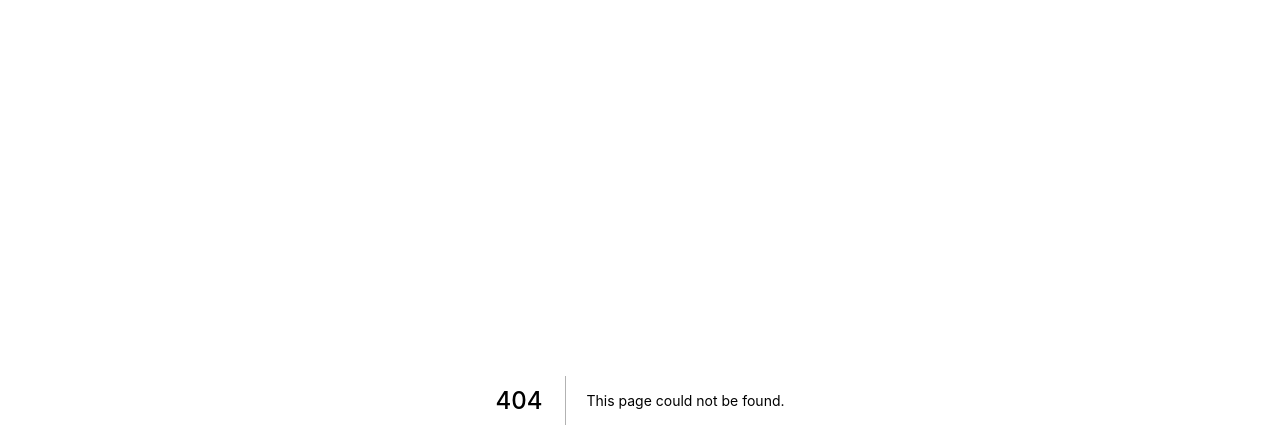
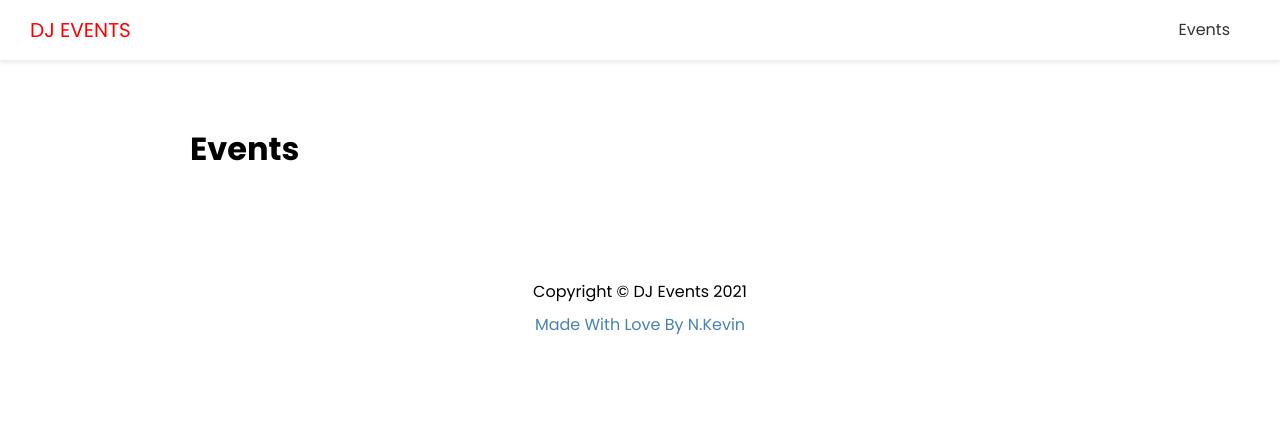
Before and after one commit to nkusikevin/EventPosting_WebsiteApp, a Next.js app: page /events in a window 1280 px wide. Before the commit this address had no page. Shown: the top 448 px of the page. Built offline with nearby package versions, Linux system fonts and the light colour scheme.

Commit message:
adding header and footer

```diff
--- /dev/null
+++ b/components/Footer.js
@@ -0,0 +1,12 @@
+import Link from "next/link"
+import style from "../styles/Footer.module.css"
+export default function Footer() {
+    return (
+			<footer className={style.footer}>
+				<p>Copyright &copy; DJ Events {new Date().getFullYear()}</p>
+				<p>
+					<Link href='/about'>Made With Love By N.Kevin</Link>
+				</p>
+			</footer>
+		);
+}
--- /dev/null
+++ b/components/Header.js
@@ -0,0 +1,24 @@
+import Link from "next/link";
+import styles from "../styles/Header.module.css";
+export default function Header() {
+	return <header  className={styles.header}>
+        <div className={styles.logo}>
+            <Link href='/'>
+                <a>
+                    Dj Events
+                </a>
+            </Link>
+        </div>
+        <nav>
+            <ul>
+                <li>
+                    <Link href="/events">
+                    <a>Events</a>
+                    </Link>
+                </li>
+            </ul>
+        </nav>
+    </header>
+
+    ;
+}
--- /dev/null
+++ b/components/Layout.js
@@ -0,0 +1,24 @@
+import Head from "next/head";
+import styles from "../styles/Layout.module.css";
+import Header from "./Header";
+import Footer from "./Footer";
+export default function Layout({ title, keywords, description, children }) {
+	return (
+		<div>
+			<Head>
+				<title>{title}</title>
+				<meta name='description' content={description} />
+				<meta name='keywords' content={keywords} />
+			</Head>
+			<Header />
+			<div className={styles.container}>{children}</div>
+			<Footer />
+		</div>
+	);
+}
+
+Layout.defaultProps = {
+	title: "DJ Events | Find the hottest Parties",
+	description: "Find the latest DJ and other musical events",
+	keywords: "music,dj,edm,events",
+};
--- /dev/null
+++ b/pages/events/index.js
@@ -0,0 +1,8 @@
+import Layout from "../../components/Layout";
+export default function index() {
+	return (
+		<Layout title="Events">
+			<h1>Events</h1>
+		</Layout>
+	);
+}
--- /dev/null
+++ b/styles/Footer.module.css
@@ -0,0 +1,8 @@
+.footer {
+  margin: 100px 0 40px;
+  text-align: center;
+}
+
+.footer p {
+  margin: 5px 0;
+}
--- /dev/null
+++ b/styles/Header.module.css
@@ -0,0 +1,56 @@
+.header {
+	display: flex;
+	justify-content: space-between;
+	align-items: center;
+	background: #fff;
+	color: #333;
+	height: 60px;
+	padding: 0 30px;
+	box-shadow: 0 2px 5px rgba(0, 0, 0, 0.1);
+}
+
+.header a {
+	color: #333;
+	margin-right: 20px;
+}
+
+.header a:hover {
+	color: #000;
+}
+.header ul {
+	display: flex;
+	align-items: center;
+	justify-content: center;
+	list-style: none;
+}
+
+.logo {
+	color: red;
+	font-size: 20px;
+	text-transform: uppercase;
+}
+
+.logo a {
+	color: red;
+}
+
+@media (max-width: 768px) {
+	.header {
+		flex-direction: column;
+		height: auto;
+	}
+
+	.header ul {
+		margin: 20px 0;
+		flex-direction: column;
+		text-align: center;
+	}
+
+	.header a {
+		margin-right: 0;
+	}
+
+	.logo {
+		margin: 20px 0;
+	}
+}
--- /dev/null
+++ b/styles/Layout.module.css
@@ -0,0 +1,5 @@
+.container {
+  margin: 60px auto;
+  max-width: 960px;
+  padding: 0 30px;
+}
--- a/styles/globals.css
+++ b/styles/globals.css
@@ -1,16 +1,66 @@
+@import url("https://fonts.googleapis.com/css2?family=Poppins:wght@300;400;500;600;700&display=swap");
+
+* {
+	box-sizing: border-box;
+	margin: 0;
+	padding: 0;
+}
+
 html,
 body {
-  padding: 0;
-  margin: 0;
-  font-family: -apple-system, BlinkMacSystemFont, Segoe UI, Roboto, Oxygen,
-    Ubuntu, Cantarell, Fira Sans, Droid Sans, Helvetica Neue, sans-serif;
+	font-family: "Poppins", sans-serif;
+	line-height: 1.8;
 }
 
 a {
-  color: inherit;
-  text-decoration: none;
+	text-decoration: none;
+	color: steelblue;
 }
 
-* {
-  box-sizing: border-box;
+p {
+	margin: 10px 0;
 }
+
+h1 {
+	margin-bottom: 20px;
+}
+
+.btn {
+	display: inline-block;
+	background: red;
+	color: #fff;
+	padding: 10px 20px;
+	cursor: pointer;
+	border: 0;
+	border-radius: 5px;
+}
+
+.btn:hover {
+	opacity: 0.9;
+}
+
+.btn-secondary {
+	font: inherit;
+	font-size: 13px;
+	background: #000;
+	color: #fff !important;
+	border: 0;
+	border-radius: 5px;
+	padding: 5px 15px;
+	margin: 0 20px;
+	cursor: pointer;
+}
+
+.btn-secondary:hover {
+	opacity: 0.8;
+}
+
+.btn-icon {
+	display: flex;
+	align-items: center;
+	justify-content: center;
+}
+
+.btn-icon svg {
+	margin-right: 5px;
+}
```
Also changed, not shown: pages/index.js (+4 -64 lines), styles/Home.module.css (deleted, +0 -121 lines), .babelrc (added), .eslintrc.json.
